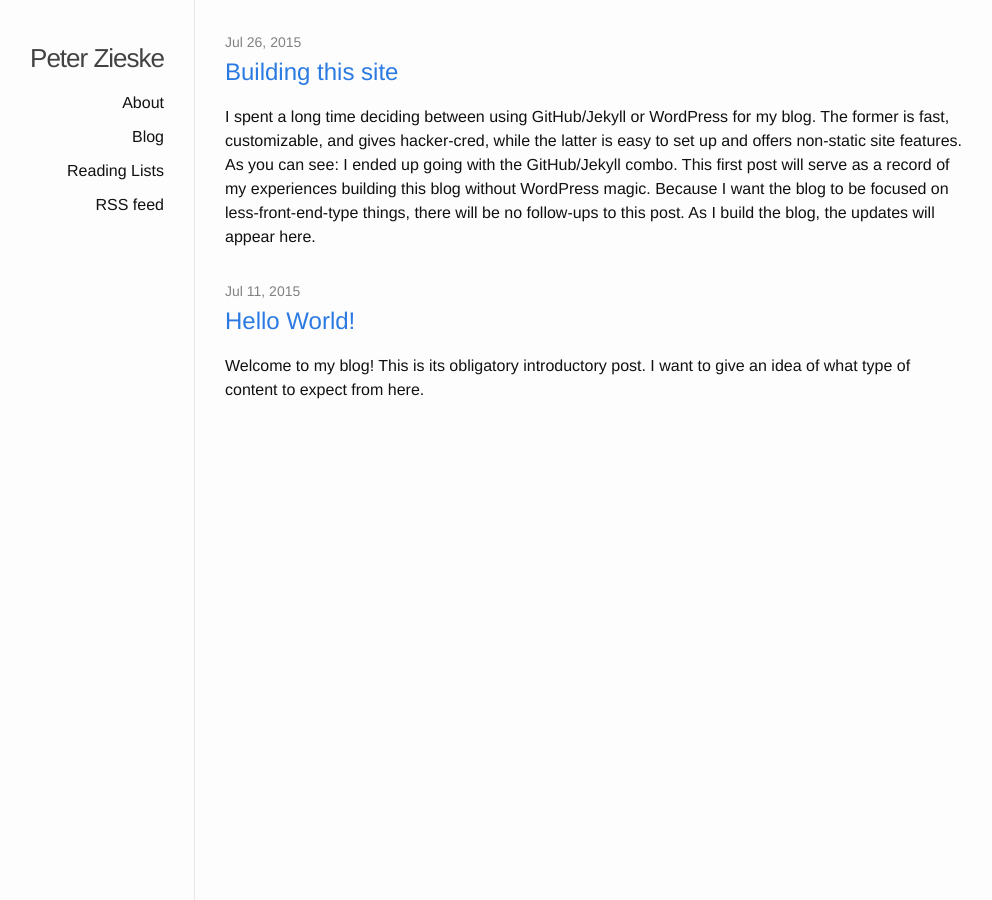
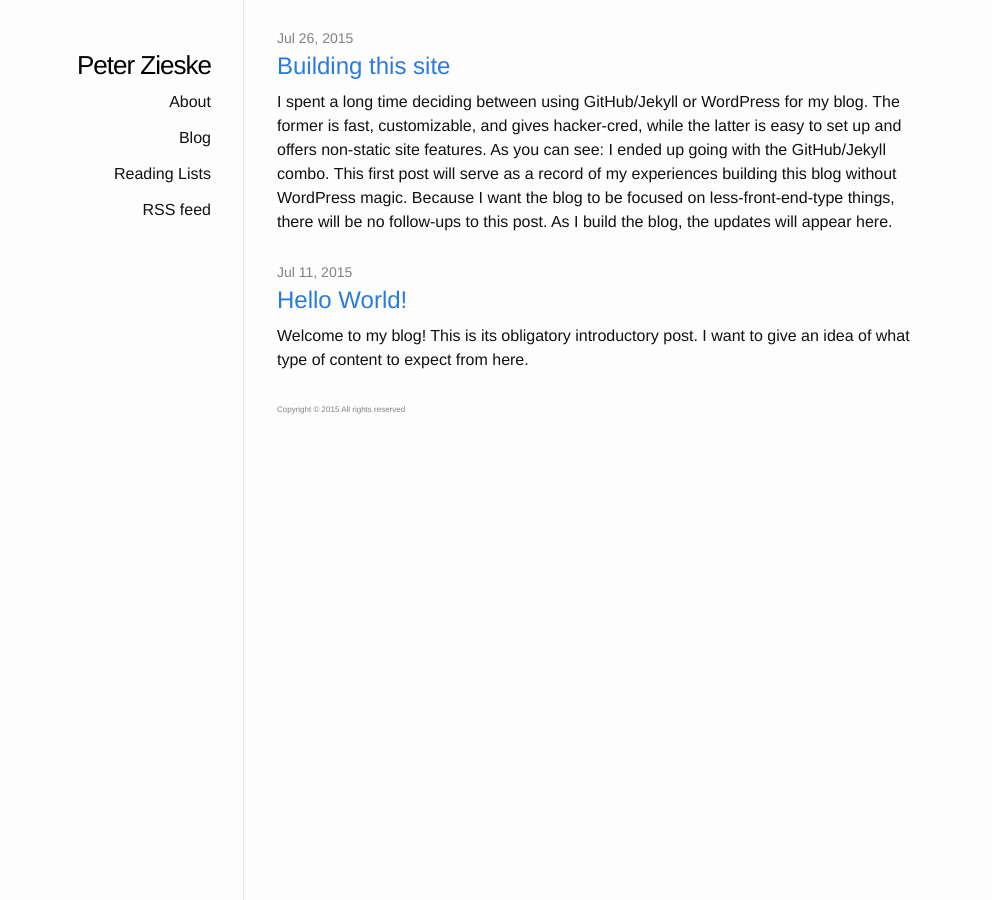
Before and after one commit to trispzest/knyeko.me-test, a Jekyll site: the page built from index.html, in a window 1280 px wide. Shown: the whole page, without its empty margins (145-1137 px from the left). Built offline with Jekyll 4.4.1, drawn with Linux system fonts in a browser that asks for light colours.

Commit message:
style alignment and animation

```diff
--- a/_layouts/default.html
+++ b/_layouts/default.html
@@ -13,6 +13,7 @@
         {{ content }}
 
         <!--{% include footer.html %}-->
+        <p class="trademark">Copyright &copy; 2015 All rights reserved</p>
       </div>
 
     </div>
--- a/_sass/_base.scss
+++ b/_sass/_base.scss
@@ -32,7 +32,8 @@
 p, blockquote, pre,
 ul, ol, dl, figure,
 %vertical-rhythm {
-    margin-bottom: $spacing-unit / 2;
+    // margin-bottom: $spacing-unit / 2;
+    margin-bottom: $base-font-size;
 }
 
 
--- a/_sass/_layout.scss
+++ b/_sass/_layout.scss
@@ -50,22 +50,32 @@
 
     // Title
     .site-title {
-        font-size: 26px;
-        line-height: $nav-bar-height;
+        font-size: $site-title-size;
+        line-height: $tight-line-height;
         letter-spacing: -1px;
 
         // Position
         float: right;
-        margin-bottom: 0;
-        padding-top: $spacing-unit;
+        @extend %vertical-rhythm;
+        margin-top: $spacing-unit + $post-title-size - ($site-title-size * $tight-line-height);
         @include media-query($on-palm) {
             float: left;
-            padding-top: 0px;
+            margin-top: 0px;
         }
 
-        // Color
+        // Suppress link behavior
         &,&:visited {
-            color: $grey-color-dark;
+            // color: $grey-color-dark;
+            color: black;
+        }
+        &:hover {
+            text-decoration: none;
+        }
+
+        // Vertically center the title in titlebar
+        @include media-query($on-palm) {
+            line-height: $nav-bar-height;
+            margin-bottom: 0px;
         }
     }
 
@@ -111,50 +121,50 @@
     .site-menu {
         line-height: $nav-bar-height;
         float: right;
+        clear: both;
     }
     .page-link {
         color: $text-color;
         line-height: $base-line-height;
 
-        text-align: right;
+        float: right;
+        clear: both;
         display: block;
-        padding: 5px 0px;
+        // padding: 5px 0px;
+        // margin-bottom: $spacing-unit * 0.5;
+        padding-bottom: $base-font-size * $base-line-height * 0.5;
 
         @include media-query($on-palm) {
-            display: block;
-            padding: 5px 10px;
-            float: right;
-            clear: both;
+            padding-right: 10px;
         }
     }
 
     // Operate the hamburger
     @include media-query($on-palm) {
-        .site-menu {
-            display: none;
+        .menu-toggle ~ .site-menu {
+            // display: none;
+            .page-link {
+                padding-bottom: 0px;
+                line-height: 0;
+                font-size: 0px;
+                @include uni-transition((padding-bottom 0.5s, line-height 0.5s, font-size 0.5s));
+            }
         }
-        // .menu-icon:focus {
-        //     display: none;
-        // }
-        // .menu-icon:focus ~ .site-menu, .site-menu:hover {
-        //     display: block;
-        //     clear: both;
-        // }
-        // .menu-icon:focus ~ .close-icon {
-        //     display: block;
-        // }
         .menu-toggle:checked ~ .site-menu {
-            display: block;
-            clear: both;
+            .page-link {
+                padding-bottom: $base-font-size * $base-line-height * 0.5;
+                line-height: $base-line-height;
+                font-size: $base-font-size;
+            }
         }
     }
 
 }
 
 
-/////////////
-// Content //
-/////////////
+/////////////////
+// Page format //
+/////////////////
 
 .page-content {
     padding-top: $spacing-unit;
@@ -170,51 +180,38 @@
     }
 }
 
-.page-heading {
-    font-size: 20px;
-}
-
-.post-list {
-    margin-left: 0;
-    list-style: none;
-
-    > li {
-        margin-bottom: $spacing-unit;
-    }
-}
-
 .post-meta {
-    font-size: $small-font-size;
     color: $grey-color;
 }
 
-.post-link {
-    display: block;
-    font-size: 24px;
-}
+.post-header {
+    @extend %vertical-rhythm;
+    * {
+        margin-bottom: 0px;
+    }
 
+    .post-title {
+        font-size: $post-title-size;
+        letter-spacing: -1px;
+        line-height: $tight-line-height;
+        margin-top: $post-title-size - ($tight-line-height * $post-title-size);
 
+        @include media-query($on-palm) {
+            font-size: 36px;
+        }
+        // border: 1px solid red;
+    }
 
-///////////
-// Pages //
-///////////
-
-.post-header {
-    margin-bottom: $spacing-unit;
-}
-
-.post-title {
-    font-size: 42px;
-    letter-spacing: -1px;
-    line-height: 1;
-
-    @include media-query($on-palm) {
-        font-size: 36px;
+    .post-meta {
+        padding-top: $base-font-size;
+        margin-bottom: $base-font-size * $base-line-height * 0.5 - $base-font-size;
+        // border: 1px solid orange;
+        // margin-top: $small-font-size * ($small-line-height - $tight-line-height);
     }
 }
 
 .post-content {
-    margin-bottom: $spacing-unit;
+    // margin-bottom: $spacing-unit;
 
     h2 {
         font-size: 32px;
@@ -243,6 +240,52 @@
 
 
 //////////////////
+// Post listing //
+//////////////////
+
+.page-heading {
+    font-size: 20px;
+}
+
+.link-header {
+    * {
+        margin-bottom: 0px
+    }
+
+    .post-meta {
+        font-size: $small-font-size;
+        line-height: $small-line-height;
+        margin-top: $post-title-size - ($small-font-size * $small-line-height) - ((1 - $tight-line-height) * $post-link-size) - ($post-link-size * $tight-line-height);
+    }
+
+    .post-link {
+        display: block;
+        font-size: $post-link-size;
+        line-height: $tight-line-height;
+        padding-bottom: $base-font-size;
+        margin-top: (1 - $tight-line-height) * $post-link-size;
+    }
+}
+
+
+.post-list {
+    margin-left: 0;
+    list-style: none;
+    padding-bottom: 0px;
+
+    > li:not(:last-child) {
+        margin-bottom: $spacing-unit;
+    }
+}
+
+.post-excerpt {
+    // border: 1px solid orange;
+    // font-size: $base-font-size;
+    // line-height: $base-line-height;
+}
+
+
+//////////////////
 // Footer stuff //
 //////////////////
 
@@ -250,3 +293,10 @@
     border-top: 1px solid $grey-color-light;
     padding: $spacing-unit 0;
 }
+
+.trademark {
+    margin-top: $spacing-unit;
+    font-size: $base-font-size / 2;
+    color: $grey-color;
+    clear: both;
+}
--- a/css/main.scss
+++ b/css/main.scss
@@ -3,49 +3,64 @@
 ---
 @charset "utf-8";
 
+///////////
+// Fonts //
+///////////
+
+$base-font-family:  Helvetica, Arial, sans-serif;
+$small-font-factor: 0.875;
+
+$base-line-height:  1.5;
+$tight-line-height: 0.65;
+$small-line-height: $base-line-height / $small-font-factor;
+
+$base-font-size:    16px;
+$small-font-size:   $base-font-size * $small-font-factor;
+$post-title-size:   42px;
+$site-title-size:   26px;
+$post-link-size:    24px;
 
 
-// Our variables
-$base-font-family: Helvetica, Arial, sans-serif;
-$base-font-size:   16px;
-$small-font-size:  $base-font-size * 0.875;
-$base-line-height: 1.5;
+////////////
+// Colors //
+////////////
 
-$spacing-unit:     30px;
+$text-color:        #111;
+$background-color:  #fdfdfd;
+$brand-color:       #2a7ae2;
+$grey-color:        #828282;
+$grey-color-light:  lighten($grey-color, 40%);
+$grey-color-dark:   darken($grey-color, 25%);
 
-$text-color:       #111;
-$background-color: #fdfdfd;
-$brand-color:      #2a7ae2;
 
-$grey-color:       #828282;
-$grey-color-light: lighten($grey-color, 40%);
-$grey-color-dark:  darken($grey-color, 25%);
+///////////////
+// Distances //
+///////////////
 
-// Width of the content area
-$content-width:    800px;
-
-// pdz8
+// $spacing-unit:      30px;
+// $spacing-unit:      $base-line-height * $base-font-size;
+$spacing-unit:      2 * $base-font-size;
 $nav-bar-height:    56px;
-$on-widescreen:     1000px;
+$on-widescreen:     900px;
 $sidebar-width:     200px;
-$on-laptop:         $on-widescreen - $sidebar-width;
+// $on-laptop:         $on-widescreen - $sidebar-width;
 $on-palm:           700px;
 
 
 // Using media queries with like this:
-// @include media-query($on-palm) {
-//     .wrapper {
-//         padding-right: $spacing-unit / 2;
-//         padding-left: $spacing-unit / 2;
-//     }
-// }
 @mixin media-query($device) {
     @media screen and (max-width: $device) {
         @content;
     }
 }
 
-
+// Screw broswer incompatibilities
+@mixin uni-transition($args) {
+    transition: $args;
+    -o-transition: $args;
+    -moz-transition: $args;
+    -webkit-transition: $args;
+}
 
 // Import partials from `sass_dir` (defaults to `_sass`)
 @import
--- a/index.html
+++ b/index.html
@@ -6,16 +6,18 @@
 <div class="home">
 
   <ul class="post-list">
+
     {% for post in site.posts %}
-      <li>
-        <span class="post-meta">{{ post.date | date: "%b %-d, %Y" }}</span>
+    <li>
+      <div class="link-header">
+        <p class="post-meta">{{ post.date | date: "%b %-d, %Y" }}</p>
+        <p><a class="post-link" href="{{ post.url | prepend: site.baseurl }}">{{ post.title }}</a></p>
+      </div>
 
-        <h2>
-          <a class="post-link" href="{{ post.url | prepend: site.baseurl }}">{{ post.title }}</a>
-        </h2>
-        {{ post.excerpt }}
-      </li>
+      <div class="post-excerpt">{{ post.excerpt }}</div>
+    </li>
     {% endfor %}
+
   </ul>
 
 </div>
```
Also changed, not shown: reading-lists.md (+4 -0 lines).
